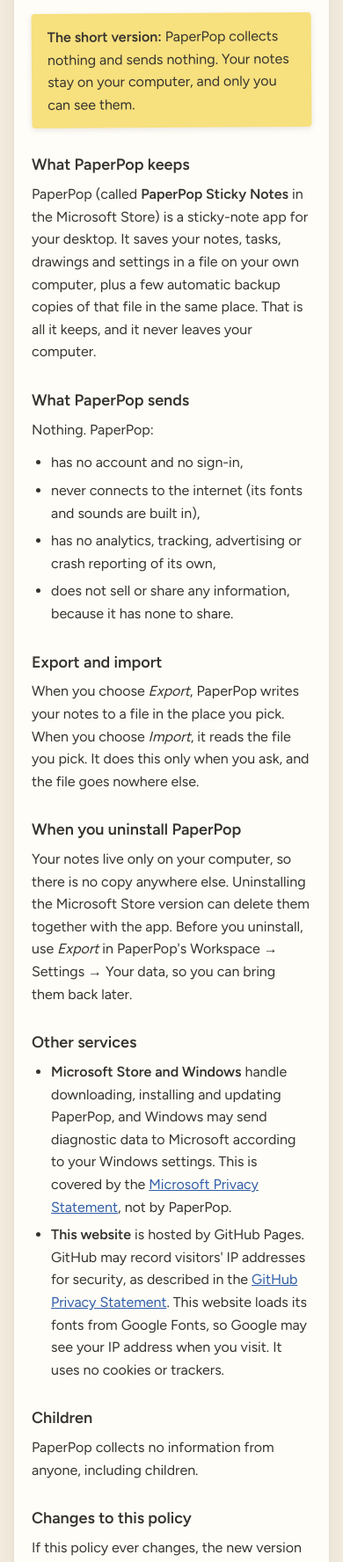
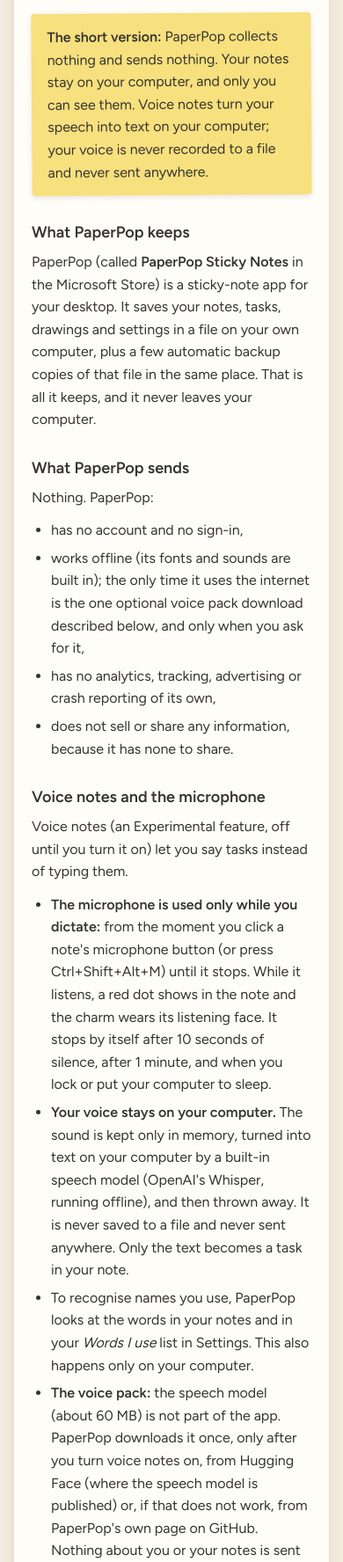
Before and after one commit to Kamalnath9127/paperpop-site, a plain HTML site: page privacy.html in a window 390 px wide. Shown: the part 224-2000 px from the top of the page at 88% size. Drawn offline with Linux system fonts and the light colour scheme.

Commit message:
Version 1.2: voice notes in privacy policy, FAQ and front page
- Privacy policy: new "Voice notes and the microphone" and "Send feedback"
  sections; the optional voice pack is the only internet use (updated 18 Nov 2026)
- FAQ: "Does it need the internet?" answer updated, new "Does voice send my
  voice anywhere?", same in the search-engine data
- Front page: "Works offline" card mentions voice stays on the PC

Co-Authored-By: Claude Opus 5.5 <noreply@anthropic.com>

```diff
--- a/privacy.html
+++ b/privacy.html
@@ -4,7 +4,7 @@
 <meta charset="utf-8">
 <meta name="viewport" content="width=device-width, initial-scale=1">
 <title>PaperPop Privacy Policy</title>
-<meta name="description" content="PaperPop collects nothing. Your notes stay on your computer.">
+<meta name="description" content="PaperPop collects nothing. Your notes and your voice stay on your computer.">
 <link rel="icon" href="paperpop.png">
 <link rel="stylesheet" href="style.css">
 </head>
@@ -13,11 +13,12 @@
   <header><a href="./"><img src="paperpop.png" alt=""></a><a class="brand" href="./">PaperPop</a></header>
 
   <h1>Privacy Policy</h1>
-  <p class="muted">Last updated: 13 November 2026</p>
+  <p class="muted">Last updated: 18 November 2026</p>
 
   <div class="short">
     <strong>The short version:</strong> PaperPop collects nothing and sends nothing.
-    Your notes stay on your computer, and only you can see them.
+    Your notes stay on your computer, and only you can see them. Voice notes turn your speech into
+    text on your computer; your voice is never recorded to a file and never sent anywhere.
   </div>
 
   <h2>What PaperPop keeps</h2>
@@ -30,10 +31,42 @@
   <p>Nothing. PaperPop:</p>
   <ul>
     <li>has no account and no sign-in,</li>
-    <li>never connects to the internet (its fonts and sounds are built in),</li>
+    <li>works offline (its fonts and sounds are built in); the only time it uses the internet is
+    the one optional voice pack download described below, and only when you ask for it,</li>
     <li>has no analytics, tracking, advertising or crash reporting of its own,</li>
     <li>does not sell or share any information, because it has none to share.</li>
   </ul>
+
+  <h2>Voice notes and the microphone</h2>
+  <p>Voice notes (an Experimental feature, off until you turn it on) let you say tasks instead of
+  typing them.</p>
+  <ul>
+    <li><strong>The microphone is used only while you dictate:</strong> from the moment you click a
+    note's microphone button (or press Ctrl+Shift+Alt+M) until it stops. While it listens, a red dot shows in
+    the note and the charm wears its listening face. It stops by itself after 10 seconds of silence,
+    after 1 minute, and when you lock or put your computer to sleep.</li>
+    <li><strong>Your voice stays on your computer.</strong> The sound is kept only in memory, turned
+    into text on your computer by a built-in speech model (OpenAI's Whisper, running offline), and
+    then thrown away. It is never saved to a file and never sent anywhere. Only the text becomes a
+    task in your note.</li>
+    <li>To recognise names you use, PaperPop looks at the words in your notes and in your
+    <em>Words I use</em> list in Settings. This also happens only on your computer.</li>
+    <li><strong>The voice pack:</strong> the speech model (about 60 MB) is not part of the app.
+    PaperPop downloads it once, only after you turn voice notes on, from Hugging Face (where the
+    speech model is published) or, if that does not work, from PaperPop's own page on GitHub.
+    Nothing about you or your notes is sent with that download; like any download, Hugging Face
+    and GitHub can see your IP address
+    (<a href="https://huggingface.co/privacy">Hugging Face Privacy Policy</a>,
+    <a href="https://docs.github.com/en/site-policy/privacy-policies/github-general-privacy-statement">GitHub Privacy Statement</a>).
+    You can delete the voice pack any time in Settings.</li>
+    <li>Windows decides whether apps may use the microphone; you can turn it off for PaperPop in
+    Windows Settings → Privacy &amp; security → Microphone.</li>
+  </ul>
+
+  <h2>Send feedback</h2>
+  <p>The <em>Send feedback</em> button in Settings opens your own email app with a new message to
+  PaperPop. The only thing PaperPop adds is its version number; no recordings and no notes. You
+  read the message and decide whether to send it.</p>
 
   <h2>Export and import</h2>
   <p>When you choose <em>Export</em>, PaperPop writes your notes to a file in the place you pick.
```
Also changed, not shown: index.html (+5 -4 lines).
